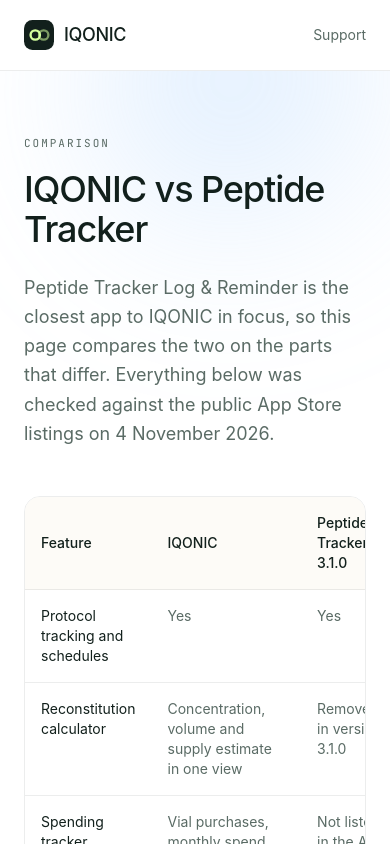
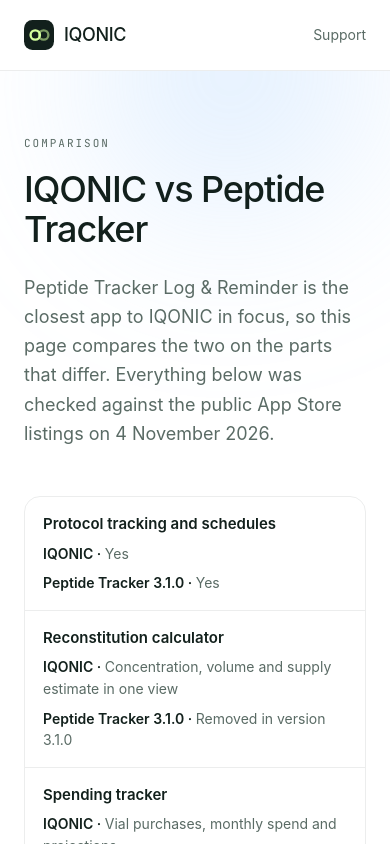
Before and after one commit to edorfanini00/PEPIQONWEBSITE, a React (Vite) app: page /vs/peptide-tracker in a window 390 px wide. Shown: the top 844 px of the page. Built offline with nearby package versions, Linux system fonts and the light colour scheme; a web font is replaced by a local one.

Commit message:
Refine proof attribution, library wording, closing rating line and mobile comparison table

```diff
--- a/src/content-sections.css
+++ b/src/content-sections.css
@@ -273,3 +273,33 @@
   .iqonic-landing .everyday-visual .device-showcase { width: min(100%, 440px); }
   .iqonic-landing .feature-card { padding: 24px; }
 }
+
+
+/* ── Comparison table on small screens ────────────────────────────── */
+@media (max-width: 620px) {
+  .vs-table thead {
+    position: absolute;
+    width: 1px;
+    height: 1px;
+    overflow: hidden;
+    clip: rect(0 0 0 0);
+    white-space: nowrap;
+  }
+  .vs-table tr {
+    display: block;
+    padding: 16px 18px;
+    border-top: 1px solid rgba(18, 32, 28, 0.08);
+  }
+  .vs-table tbody tr:first-child { border-top: 0; }
+  .vs-table th,
+  .vs-table td { display: block; padding: 0; }
+  .vs-table th[scope="row"] { font-weight: 600; font-size: 15px; color: #12201c; }
+  .vs-table td { margin-top: 8px; font-size: 14px; line-height: 1.55; }
+  .vs-table td::before {
+    content: attr(data-label) " · ";
+    font-weight: 600;
+    color: #12201c;
+  }
+}
+
+.iqonic-landing .closing-proof { margin-top: 14px; font-size: 12px; color: #b6bcc4; letter-spacing: 0; }
--- a/src/pages/VsPeptideTracker.tsx
+++ b/src/pages/VsPeptideTracker.tsx
@@ -34,7 +34,7 @@ export default function VsPeptideTracker() {
         </p>
 
         <div className="mt-12 overflow-hidden rounded-2xl border border-hairline">
-          <table className="w-full border-collapse text-left text-sm">
+          <table className="vs-table w-full border-collapse text-left text-sm">
             <thead>
               <tr className="bg-cream text-ink">
                 <th scope="col" className="px-4 py-4 font-medium">Feature</th>
@@ -46,8 +46,8 @@ export default function VsPeptideTracker() {
               {ROWS.map(row => (
                 <tr key={row.feature} className="border-t border-hairline align-top">
                   <th scope="row" className="px-4 py-4 font-normal text-ink">{row.feature}</th>
-                  <td className="px-4 py-4 text-sage">{row.iqonic}</td>
-                  <td className="px-4 py-4 text-sage">{row.rival}</td>
+                  <td data-label="IQONIC" className="px-4 py-4 text-sage">{row.iqonic}</td>
+                  <td data-label="Peptide Tracker 3.1.0" className="px-4 py-4 text-sage">{row.rival}</td>
                 </tr>
               ))}
             </tbody>
```
Also changed, not shown: src/pages/Home.tsx (+4 -4 lines).
